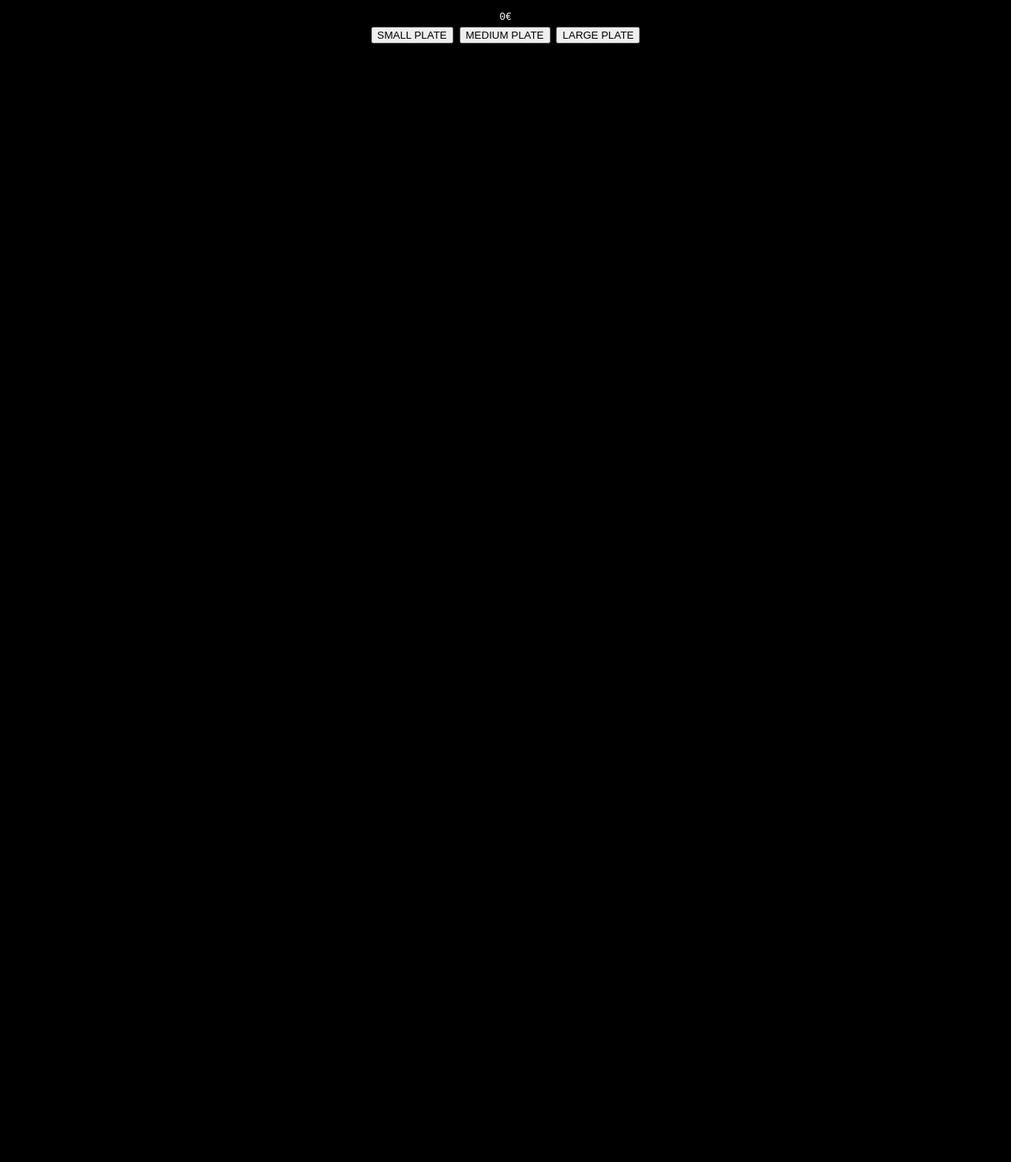
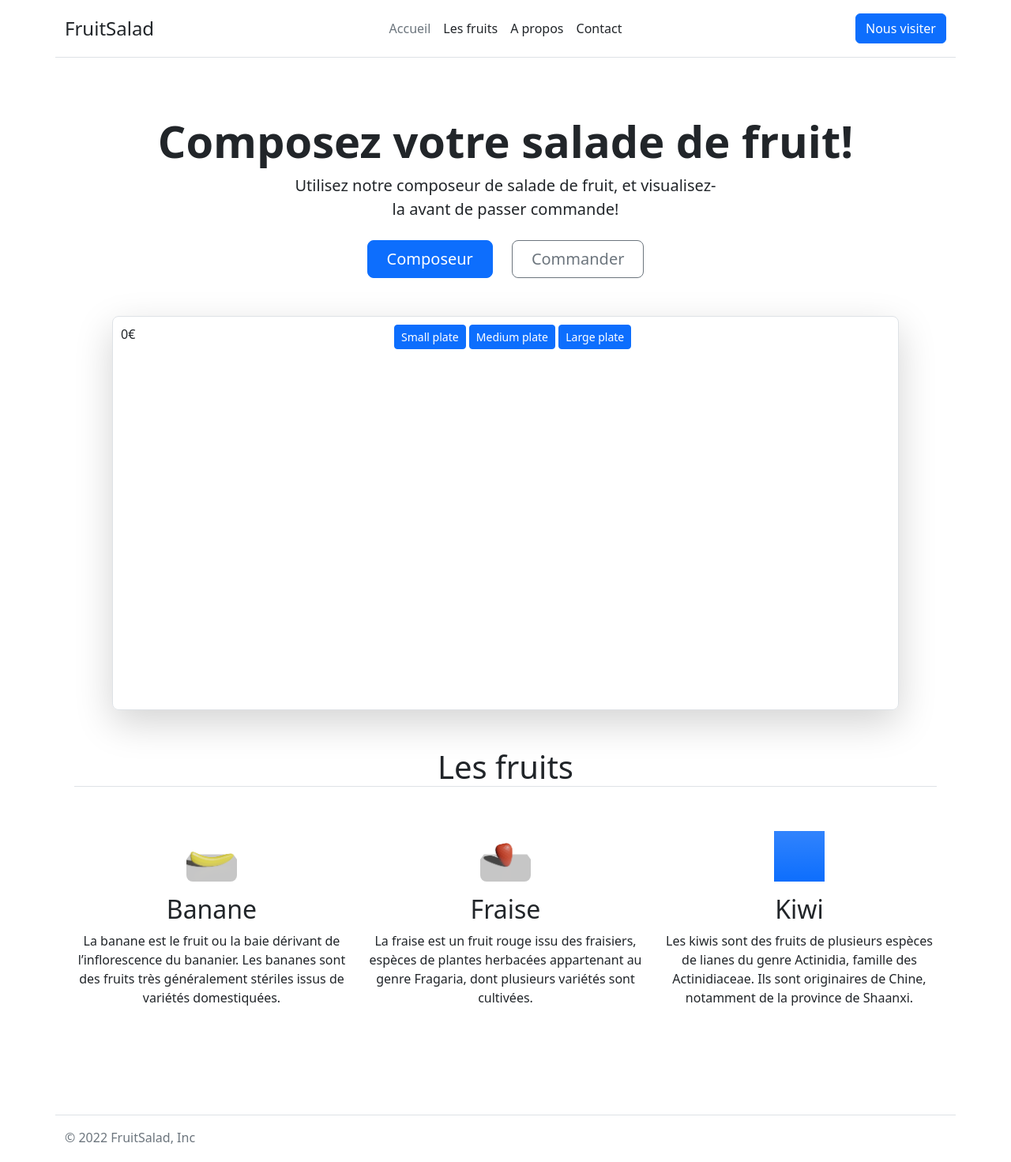
Before and after one commit to Antarace-ESGI/FruitSalad, a plain HTML site: page index.html in a window 1280 px wide. Shown: the whole page at 79% size. Before the commit the page ends 800 px from the top, so only its background shows below. Drawn offline with nearby package versions, Linux system fonts and the light colour scheme.

Commit message:
new home page

```diff
--- a/index.html
+++ b/index.html
@@ -6,39 +6,108 @@
     <meta charset="utf-8">
     <meta name="viewport" content="width=device-width, user-scalable=no, minimum-scale=1.0, maximum-scale=1.0">
     <link type="text/css" rel="stylesheet" href="main.css">
+    <!-- CSS only -->
+    <link href="https://cdn.jsdelivr.net/npm/bootstrap@5.2.0/dist/css/bootstrap.min.css" rel="stylesheet" integrity="sha384-gH2yIJqKdNHPEq0n4Mqa/HGKIhSkIHeL5AyhkYV8i59U5AR6csBvApHHNl/vI1Bx" crossorigin="anonymous">
 </head>
+<body class="min-vh-100 d-flex justify-content-between flex-column">
+<header class="container d-flex flex-wrap align-items-center justify-content-center justify-content-md-between py-3 mb-4 border-bottom">
+    <a href="/" class="d-flex align-items-center col-md-3 mb-2 mb-md-0 text-dark text-decoration-none fs-4">
+        FruitSalad
+    </a>
 
-<body>
+    <ul class="nav col-12 col-md-auto mb-2 justify-content-center mb-md-0">
+        <li><a href="#" class="nav-link px-2 link-secondary">Accueil</a></li>
+        <li><a href="#" class="nav-link px-2 link-dark">Les fruits</a></li>
+        <li><a href="#" class="nav-link px-2 link-dark">A propos</a></li>
+        <li><a href="#" class="nav-link px-2 link-dark">Contact</a></li>
+    </ul>
 
-<div id="info">
-    <div id="price">0€</div>
+    <div class="col-md-3 text-end">
+        <button type="button" class="btn btn-primary">Nous visiter</button>
+    </div>
+</header>
 
-    <div id="plateSelector">
-        <button id="small">
+<main class="container px-4 text-center flex-grow-1">
+    <div class="my-5">
+        <h1 class="display-4 fw-bold">Composez votre salade de fruit!</h1>
+        <div class="col-lg-6 mx-auto">
+            <p class="lead mb-4">
+                Utilisez notre composeur de salade de fruit, et visualisez-la avant de passer commande!
+            </p>
+            <div class="d-grid gap-2 d-sm-flex justify-content-sm-center mb-5">
+                <button type="button" class="btn btn-primary btn-lg px-4 me-sm-3">Composeur</button>
+                <button type="button" class="btn btn-outline-secondary btn-lg px-4">Commander</button>
+            </div>
+        </div>
+        <div class="px-5">
+            <div class="compositor img-fluid border rounded-3 shadow-lg mb-4">
+                <div id="info" class="d-flex">
+                    <div id="price" style="display: block">0€</div>
+
+                    <div id="plateSelector" class="flex-grow-1" style="display: block">
+                        <button class="btn btn-primary btn-sm" id="small">
                             Small plate
                         </button>
 
-        <button id="medium">
+                        <button class="btn btn-primary btn-sm" id="medium">
                             Medium plate
                         </button>
 
-        <button id="large">
+                        <button class="btn btn-primary btn-sm" id="large">
                             Large plate
                         </button>
                     </div>
 
-    <div id="compositor" style="display: none">
-        <button id="strawberry">
-            Add strawberry
+                    <div id="compositor" class="flex-grow-1" style="display: none">
+                        <button class="btn btn-primary btn-sm" id="strawberry">
+                            Ajouter une fraise
                         </button>
 
-        <button id="banana">
-            Add banana
+                        <button class="btn btn-primary btn-sm" id="banana">
+                            Ajouter une banane
                         </button>
                     </div>
                 </div>
 
-<canvas id="threejs"></canvas>
+                <canvas id="threejs" class="rounded-3"></canvas>
+            </div>
+        </div>
+    </div>
+
+    <div class="my-5">
+        <h1 class="border-bottom">Les fruits</h1>
+
+        <div class="row g-4 py-5 row-cols-1 row-cols-lg-3">
+            <div class="feature col">
+                <div class="feature-icon d-inline-flex align-items-center justify-content-center fs-2 mb-3">
+                    <img src="/images/banana.png" class="rounded-3 w-100">
+                </div>
+                <h2>Banane</h2>
+                <p>La banane est le fruit ou la baie dérivant de l’inflorescence du bananier. Les bananes sont des fruits très généralement stériles issus de variétés domestiquées.</p>
+            </div>
+            <div class="feature col">
+                <div class="feature-icon d-inline-flex align-items-center justify-content-center rounded-3 fs-2 mb-3">
+                    <img src="/images/strawberry.png" class="rounded-3 w-100">
+                </div>
+                <h2>Fraise</h2>
+                <p>La fraise est un fruit rouge issu des fraisiers, espèces de plantes herbacées appartenant au genre Fragaria, dont plusieurs variétés sont cultivées.</p>
+            </div>
+            <div class="feature col">
+                <div class="feature-icon d-inline-flex align-items-center justify-content-center text-bg-primary bg-gradient fs-2 mb-3">
+                    <svg class="bi" width="1em" height="1em"><use xlink:href="#toggles2"></use></svg>
+                </div>
+                <h2>Kiwi</h2>
+                <p>Les kiwis sont des fruits de plusieurs espèces de lianes du genre Actinidia, famille des Actinidiaceae. Ils sont originaires de Chine, notamment de la province de Shaanxi.</p>
+            </div>
+        </div>
+    </div>
+</main>
+
+<footer class="container d-flex flex-wrap justify-content-between align-items-center py-3 my-4 border-top">
+    <div class="col-md-4 d-flex align-items-center">
+        <span class="mb-3 mb-md-0 text-muted">© 2022 FruitSalad, Inc</span>
+    </div>
+</footer>
 
 <script src="threejs/stats.min.js"></script>
 <script src="threejs/dat.gui.min.js"></script>
--- a/main.css
+++ b/main.css
@@ -11,6 +11,15 @@ body {
 a {
     color: #ff0;
     text-decoration: none;
+}
+
+.compositor {
+    position: relative;
+}
+
+#threejs {
+    height: 100%;
+    width: 100%;
 }
 
 a:hover {
@@ -48,3 +57,8 @@ input,
 select {
     pointer-events: auto;
 }
+
+.feature-icon {
+    width: 64px;
+    height: 64px;
+}
--- a/scripts/world.mjs
+++ b/scripts/world.mjs
@@ -9,14 +9,9 @@ export class World {
 	 */
 	constructor(canvas) {
 		this.scene = new THREE.Scene();
-		this.camera = new THREE.PerspectiveCamera(70, window.innerWidth / window.innerHeight, 1, 10000);
+		this.camera = new THREE.PerspectiveCamera(70, canvas.offsetWidth / canvas.offsetHeight, 1, 10000);
 		this.camera.rotation.order = 'YXZ';
-
-		if (canvas) {
-			this.renderer = new THREE.WebGLRenderer({antialias: true, canvas: canvas});
-		} else {
-			this.renderer = new THREE.WebGLRenderer({antialias: true});
-		}
+		this.renderer = new THREE.WebGLRenderer({antialias: true, canvas: canvas, alpha: true});
 
 		// Ambient light
 		const light = new THREE.AmbientLight(0x404040); // soft white light
@@ -25,17 +20,17 @@ export class World {
 		// Create camera
 		/*this.camera.position.set(1600, 0, 1000);
 		this.camera.lookAt(0, 0, 0);*/
-		this.camera.position.set(0, 100, 30);
+		this.camera.position.set(30, 30, 30);
 
 		// Setup the renderer
 		this.renderer.setPixelRatio(window.devicePixelRatio);
-		this.renderer.setSize(window.innerWidth, window.innerHeight);
+		this.renderer.setSize(canvas.offsetWidth, canvas.offsetHeight);
 		this.renderer.shadowMap.enabled = true;
 		this.renderer.shadowMap.type = THREE.PCFSoftShadowMap;
 		this.renderer.outputEncoding = THREE.sRGBEncoding;
 
 		// Add the renderer element to webpage
-		document.body.appendChild(this.renderer.domElement);
+		canvas.parentElement.appendChild(this.renderer.domElement);
 
 		this.controls = new OrbitControls(this.camera, this.renderer.domElement);
 
```
Also changed, not shown: images/banana.png (added), images/strawberry.png (added). Lines whose indentation alone changed are shown as unchanged.
